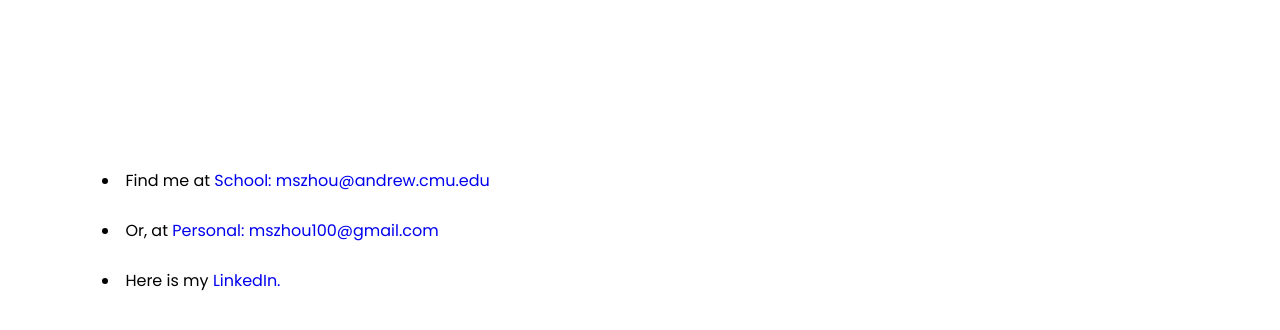
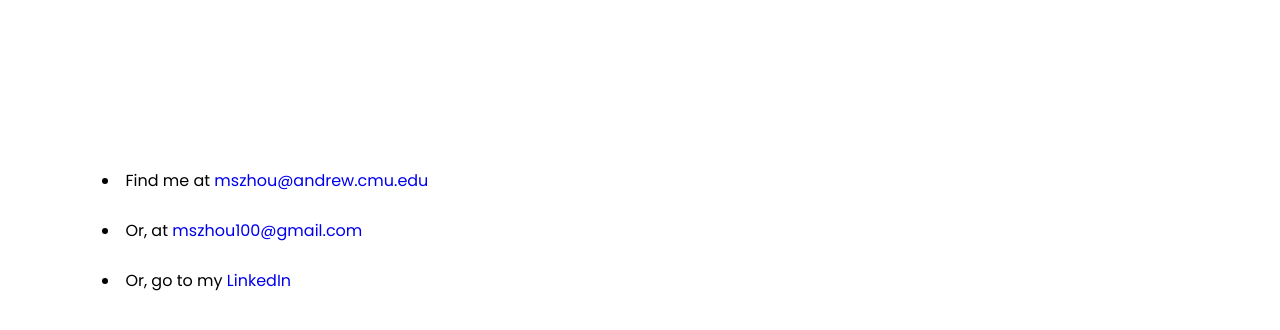
Before and after one commit to msz100/msz100.github.io, a plain HTML site: page contact.html in a window 1280 px wide. Shown: the part 112-442 px from the top of the page. Drawn offline with Linux system fonts and the light colour scheme.

Commit message:
link formatting

```diff
--- a/contact.html
+++ b/contact.html
@@ -21,11 +21,11 @@
         </nav>
 
         <div class="content">
-                <li>Find me at <a href="mailto: mszhou@andrew.cmu.edu" target="_blank">School: mszhou@andrew.cmu.edu</a></li>
+                <li>Find me at <a href="mailto: mszhou@andrew.cmu.edu" target="_blank">mszhou@andrew.cmu.edu</a></li>
                 <br>
-                <li>Or, at <a href="mailto: mszhou100@gmail.com" target="_blank">Personal: mszhou100@gmail.com</a></li>
+                <li>Or, at <a href="mailto: mszhou100@gmail.com" target="_blank"> mszhou100@gmail.com</a></li>
                 <br>
-                <li>Here is my <a href="https://linkedin.com/in/michael-zhou-98a27521b" target="_blank">LinkedIn.</a></li>
+                <li>Or, go to my <a href="https://linkedin.com/in/michael-zhou-98a27521b" target="_blank" class="hover-link">LinkedIn</a></li>
         </div>
     </div>
 
```
Also changed, not shown: about.html (+1 -1 lines).
